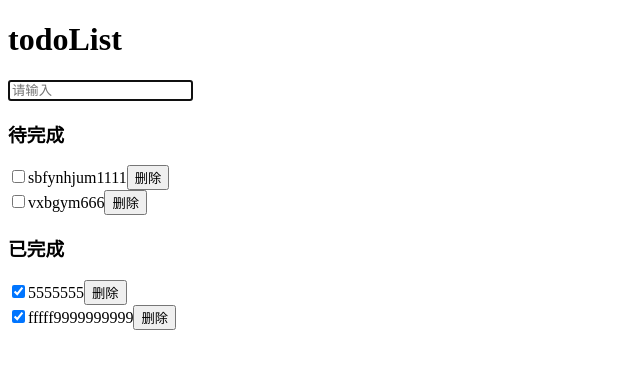
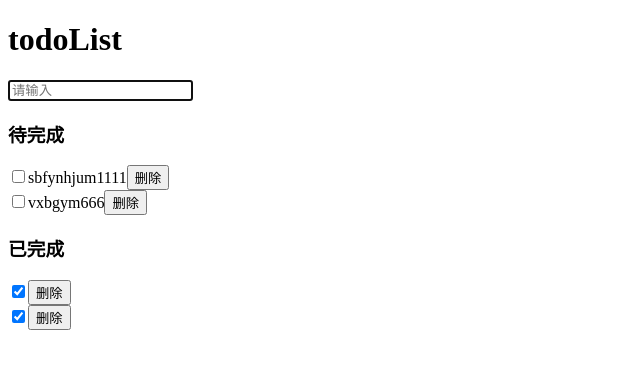
Before and after one commit to dxiuxiu/reduxBaseTodoList, a React (Create React App) app: page / in a window 1280 px wide. Shown: the top 368 px of the page, without its empty margins (0-640 px from the left). Built offline with nearby package versions, Linux system fonts and the light colour scheme.

Commit message:
feat(container): 创建 done 组件的 container 组件

```diff
--- a/src/App.tsx
+++ b/src/App.tsx
@@ -1,7 +1,8 @@
 import React from 'react'
 
 import WillDo from './components/willDo'
-import Done from './components/done'
+// import Done from './components/done'
+import Done from './containers/done'
 interface IProps {
 }
 interface IState {
@@ -65,22 +66,32 @@ export default class App extends React.Component<IProps, IState>{
 
     createDone = () => {
         /** 注意 filter 与 map */
+        // return this.state.todoList.map((item) => {
+        //     if (item.status === 'done') {
+        //         return <Done key={item.id} list={item} doneEvent={this.doneEvent} del={this.del} />
+        //     }
+        // })
         return this.state.todoList.map((item) => {
+            let result:any
             if (item.status === 'done') {
-                return <Done key={item.id} list={item} doneEvent={this.doneEvent} del={this.del} />
+                result =  <Done key={item.id} list={item} doneEvent={this.doneEvent} del={this.del} />
             }
+            return result
         })
     }
 
     createWillDo = () => {
         console.log()
         return this.state.todoList.map((item) => {
+            let result:any
             if (item.status === 'willDo') {
-                return <WillDo key={item.id} list={item} willDoneEvent={this.willDoneEvent} del={this.del} />
+                result = <WillDo key={item.id} list={item} willDoneEvent={this.willDoneEvent} del={this.del} />
             }
+            return result
         })
     }
 
+    /** 已完成 -> 即将实现 */
     doneEvent = (id: number) => {
         const todoList = this.state.todoList
         for (const item of todoList) {
@@ -131,3 +142,5 @@ export default class App extends React.Component<IProps, IState>{
         )
     }
 }
+
+export {}
--- a/src/actions/todolist.ts
+++ b/src/actions/todolist.ts
@@ -1,9 +1,9 @@
 
-// export interface ITodoList {
-//     id: number
-//     status?: 'done' | 'willDo'
-//     text?: string
-// }
+export interface ITodoList {
+    id: number
+    status?: 'done' | 'willDo'
+    text?: string
+}
 export interface IToDoAction {
     type: string,
     id: number | string,
@@ -12,8 +12,29 @@ export interface IToDoAction {
 }
 
 /** 为 state 定义类型后会报错 Types of parameters 'state' and 'state' are incompatible. */
-const todoList: any[] = []
-
+// const initTodoList: any[] = []
+const initTodoList: any[] = [
+    {
+        id: 0.186864004695098,
+        status: "willDo",
+        text: "sbfynhjum1111"
+    },
+    {
+        id: 0.186866666695098,
+        status: "willDo",
+        text: "vxbgym666"
+    },
+    {
+        id: 0.186865004695778,
+        status: "done",
+        text: "5555555"
+    },
+    {
+        id: 0.1861115004695778,
+        status: "done",
+        text: "fffff9999999999"
+    }
+]
 
 export const done = (id: number) => {
     return {
@@ -22,7 +43,7 @@ export const done = (id: number) => {
     }
 }
 
-export const willDon = (id: number) => {
+export const willDone = (id: number) => {
     return {
         type: "WILLDO",
         id,
@@ -43,11 +64,11 @@ export const del = (id: number) => {
     }
 }
 
-export default function reducer(state:any[] = todoList, action: IToDoAction) {
+export default function reducer(state:any[] = initTodoList, action: IToDoAction) {
     switch (action.type) {
         case 'ADD':
             return [
-                ...todoList,
+                ...state,
                 {
                     id: action.id,
                     text: action.text,
--- /dev/null
+++ b/src/containers/done/index.tsx
@@ -0,0 +1,40 @@
+import {connect} from 'react-redux'
+import {willDone, del, ITodoList} from '../../actions/todolist'
+import {Dispatch} from 'redux'
+// import Done ,{IProps}from '../done'
+import Done from '../../components/done'
+import {IStoreState} from '../../store'
+interface IProps {
+    list: ITodoList
+    doneEvent: (id: number) => void
+    del: (id: number) => void
+}
+const mapStateToProps = (state:IStoreState,ownProps:IProps) => {
+    console.log(state)
+    console.log(ownProps)
+    return {
+        list:state.todoList
+    }
+}
+
+const mapDispatchToProps = (dispatch: Dispatch, ownProps: IProps) => {
+    return {
+        doneEvent :() => {
+          dispatch(willDone(ownProps.list.id))
+      }  ,
+      del: () => {
+        dispatch(del(ownProps.list.id))
+      }
+    }
+}
+
+const connector   = connect(mapStateToProps,mapDispatchToProps)
+const result:any = connector(Done as any)
+
+// const result:any   = connect(mapStateToProps,mapDispatchToProps)(Done)
+
+export default  result
+
+export function fixModuleError(){
+    return result
+}
--- a/src/store.ts
+++ b/src/store.ts
@@ -1,7 +1,11 @@
 import {applyMiddleware,createStore,combineReducers} from 'redux'
 import {createLogger} from 'redux-logger'
 
-import todoList from './actions/todolist'
+import todoList,{ITodoList} from './actions/todolist'
+
+export interface IStoreState {
+    todoList: ITodoList[];
+  }
 const reducer = combineReducers({
     todoList,
 })
--- a/tsconfig.json
+++ b/tsconfig.json
@@ -17,7 +17,9 @@
     "resolveJsonModule": true,
     "isolatedModules": true,
     "noEmit": true,
-    "jsx": "react"
+    "jsx": "react",
+    "noImplicitAny": true,
+    "suppressImplicitAnyIndexErrors": true
   },
   "include": [
     "src"
```
Also changed, not shown: src/components/done/index.tsx (+38 -1 lines), 1 other file (tests, documents, lock files or other folders).
